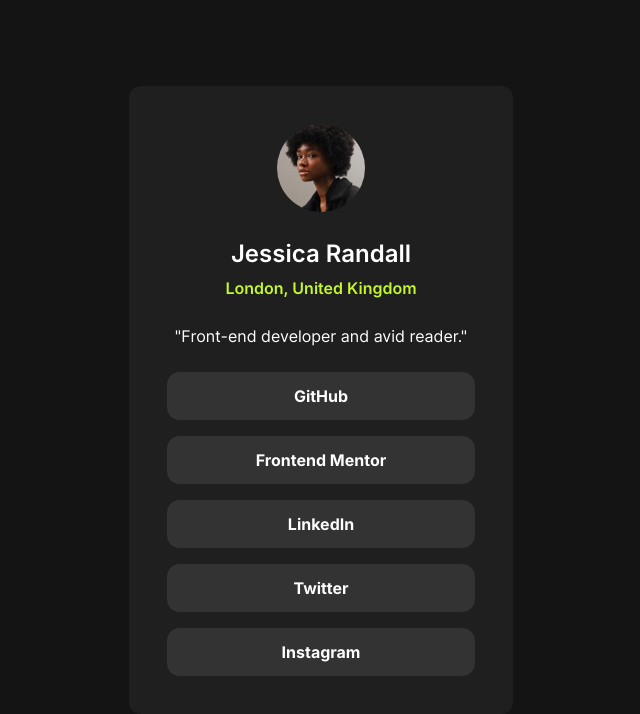
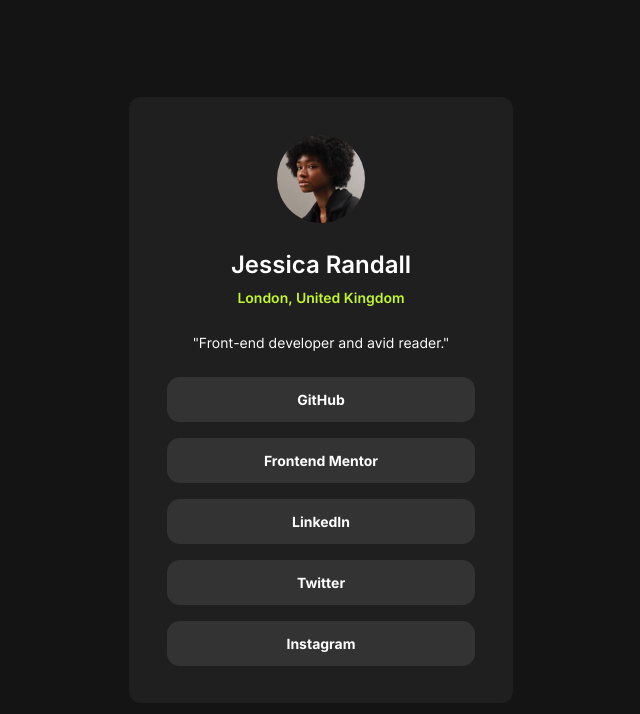
Before and after one commit to frontend-en/social-links-profile, a plain HTML site: page index.html in a window 1280 px wide. Shown: the whole page, without its empty margins (319-959 px from the left). Drawn offline with Linux system fonts and the light colour scheme.

Commit message:
Add fix fonts

```diff
--- a/styles/style.css
+++ b/styles/style.css
@@ -1,16 +1,16 @@
 @font-face {
   font-family: "Inter";
-  src: local("Inter"), local("Inter"), url("../assets/fonts/static/Inter-Regular.ttf") format("TrueType");
+  src: local("Inter"), local("Inter"), url("../assets/fonts/static/Inter-Regular.ttf") format("truetype");
   font-weight: 400;
 }
 @font-face {
   font-family: "Inter SemiBold";
-  src: local("Inter-SemiBold"), local("Inter-SemiBold"), url("../assets/fonts/static/Inter-SemiBold.ttf") format("TrueType");
+  src: local("Inter-SemiBold"), local("Inter-SemiBold"), url("../assets/fonts/static/Inter-SemiBold.ttf") format("truetype");
   font-weight: 600;
 }
 @font-face {
   font-family: "Inter Bold";
-  src: local("Inter-Bold"), local("Inter-Bold"), url("../assets/fonts/static/Inter-Bold.ttf") format("TrueType");
+  src: local("Inter-Bold"), local("Inter-Bold"), url("../assets/fonts/static/Inter-Bold.ttf") format("truetype");
   font-weight: 700;
 }
 /* https://piccalil.li/blog/a-modern-css-reset */
@@ -147,12 +147,14 @@
   font-family: "Inter SemiBold";
   color: #c4f82a;
   margin-bottom: 1.5rem;
+  font-size: 0.875rem;
 }
 
 .card__life-position {
   font-family: "Inter";
   color: hsl(0, 0%, 100%);
   margin-bottom: 1.5rem;
+  font-size: 0.875rem;
 }
 
 .card__links {
@@ -168,6 +170,7 @@
 
 .card__links li a {
   font-family: "Inter Bold";
+  font-size: 0.875rem;
   color: hsl(0, 0%, 100%);
   text-align: center;
   background-color: hsl(0, 0%, 20%);
```
